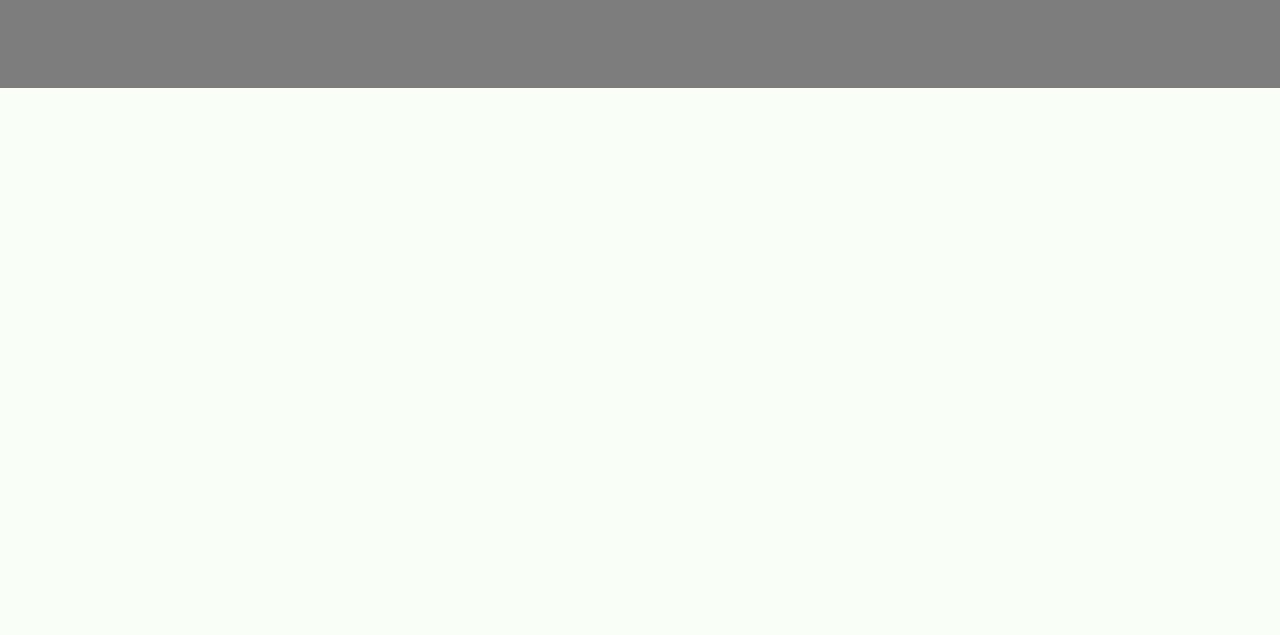
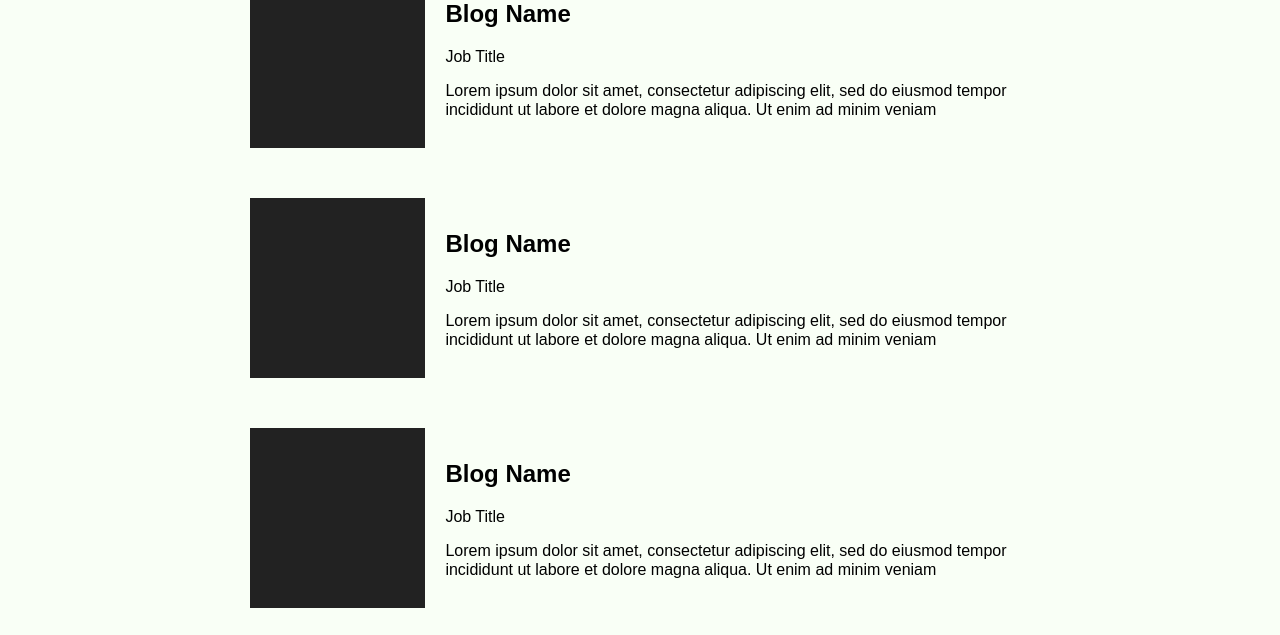
Before and after one commit to joannapuno/Simple-Blog-Website, a website: page index.html in a window 1280 px wide. Shown: the part 829-1464 px from the top of the page. Before the commit the page ends 917 px from the top, so only its background shows below. Drawn offline with nearby package versions, Linux system fonts and the light colour scheme.

Commit message:
Added blog cards. Added banner to blog page,

```diff
--- a/index.html
+++ b/index.html
@@ -4,7 +4,7 @@
     <meta charset="UTF-8">
     <meta name="viewport" content="width=device-width, initial-scale=1.0">
     <meta http-equiv="X-UA-Compatible" content="ie=edge">
-    <title>Sass Assignment</title>
+    <title>Sass Assignment - Home</title>
     <link rel="stylesheet" href="https://use.fontawesome.com/releases/v5.3.1/css/all.css" integrity="sha384-mzrmE5qonljUremFsqc01SB46JvROS7bZs3IO2EmfFsd15uHvIt+Y8vEf7N7fWAU" crossorigin="anonymous">
     <link rel="stylesheet" href="./css/app.css">
     <link rel="stylesheet" href="https://cdnjs.cloudflare.com/ajax/libs/normalize/8.0.0/normalize.min.css">
@@ -31,11 +31,45 @@
         <h1>Sassy Blog</h1>
     </div>
 
-
-
-
-    <!-- Main -->
-
+    <!-- CARDS -->
+    <div class='wrapper'>
+        <div class="about-card">
+            <div class="about-img-container">
+                <div class="about-img"></div>
+            </div>
+            <div class="about-info">
+                <h2>Blog Name</h2>
+                <p>Job Title</p>
+                <p>Lorem ipsum dolor sit amet, consectetur adipiscing elit, sed do eiusmod
+                        tempor incididunt ut labore et dolore magna aliqua. Ut enim ad minim
+                        veniam</p>
+            </div>
+        </div>
+        <div class="about-card">
+            <div class="about-img-container">
+                <div class="about-img"></div>
+            </div>
+            <div class="about-info">
+                <h2>Blog Name</h2>
+                <p>Job Title</p>
+                <p>Lorem ipsum dolor sit amet, consectetur adipiscing elit, sed do eiusmod
+                        tempor incididunt ut labore et dolore magna aliqua. Ut enim ad minim
+                        veniam</p>
+            </div>
+        </div>
+        <div class="about-card">
+            <div class="about-img-container">
+                <div class="about-img"></div>
+            </div>
+            <div class="about-info">
+                <h2>Blog Name</h2>
+                <p>Job Title</p>
+                <p>Lorem ipsum dolor sit amet, consectetur adipiscing elit, sed do eiusmod
+                        tempor incididunt ut labore et dolore magna aliqua. Ut enim ad minim
+                        veniam</p>
+            </div>
+        </div>
+    </div>
 
     <!-- Footer -->
 
```
Also changed, not shown: about.html (+26 -0 lines), blog1.html (+7 -8 lines).
